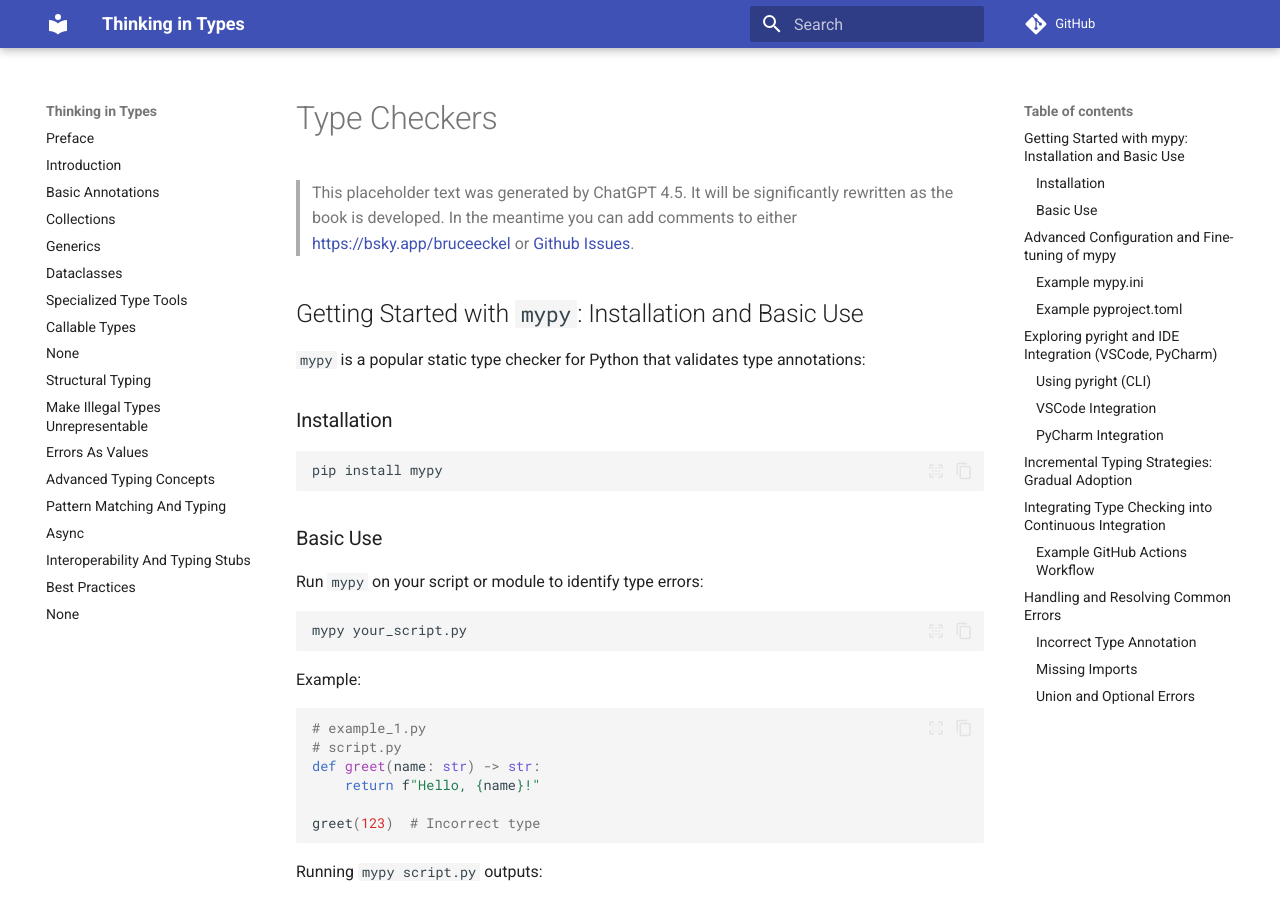
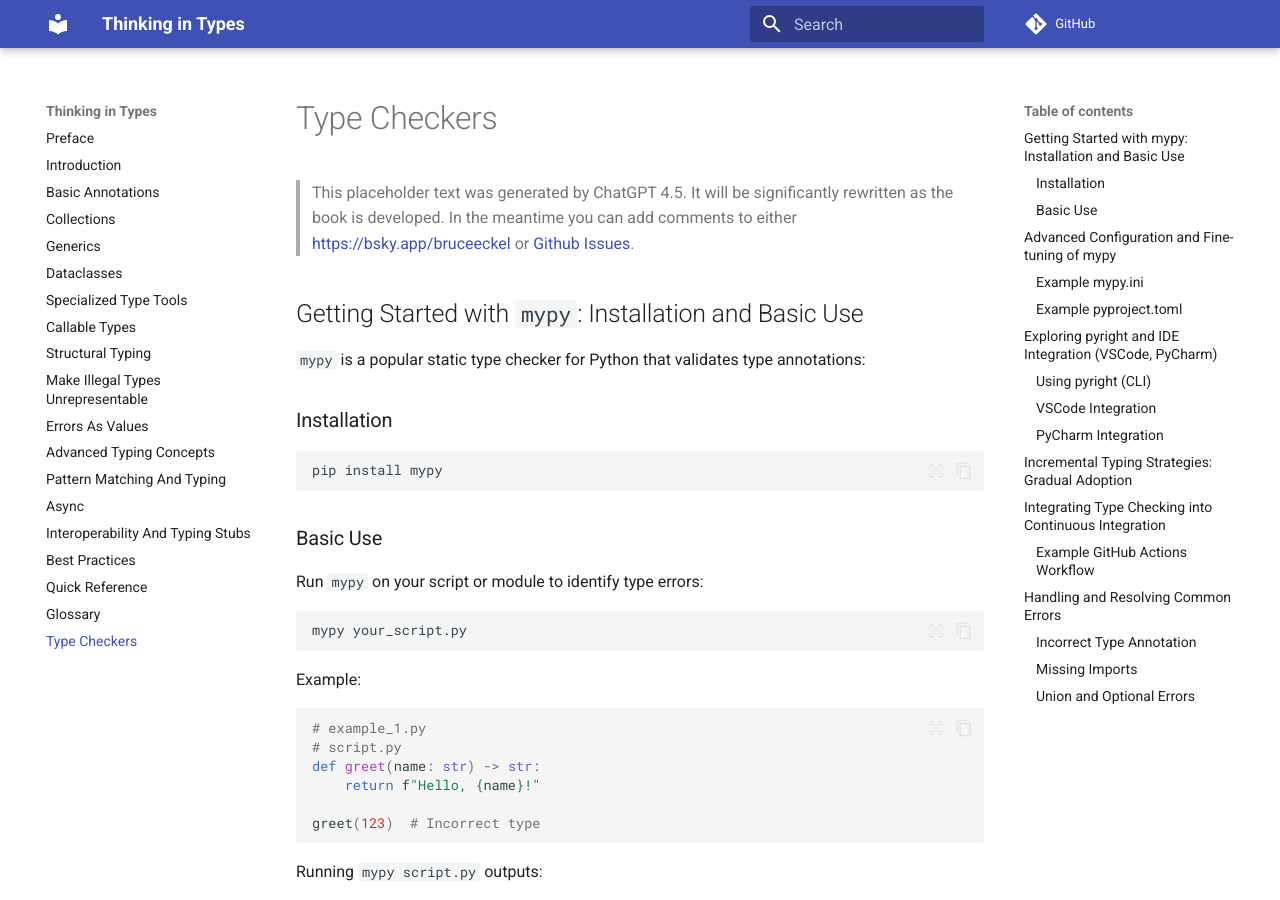
Before and after one commit to ThinkingInTypes/ThinkingInTypes.github.io, an MkDocs documentation site: the page built from Chapters/A3 Type_Checkers.md, in a window 1280 px wide and 900 px high. Built offline with MkDocs 1.6.1 and Material for MkDocs 9.7.7, drawn with Linux system fonts in a browser that asks for light colours; comment, search, counter and statistics services are not loaded.

```diff
--- a/mkdocs.yml
+++ b/mkdocs.yml
@@ -27,19 +27,20 @@ markdown_extensions:
 nav:
   - 01 Preface.md
   - 02 Introduction.md
-  - 03 Basic Annotations.md
+  - 03 Basic_Annotations.md
   - 04 Collections.md
   - 05 Generics.md
   - 06 Dataclasses.md
-  - 07 Specialized Type Tools.md
-  - 08 Callable Types.md
-  - 09 Tools And Techniques.md
-  - 10 Structural Typing.md
-  - 11 Make Illegal Types Unrepresentable.md
-  - 12 Errors As Values.md
-  - 13 Advanced Typing Concepts.md
-  - 14 Pattern Matching And Typing.md
-  - 15 Typing And Async Programming.md
-  - 16 Interoperability And Typing Stubs.md
-  - 17 Best Practices Patterns And AntiPatterns.md
-  - Appendices.md
+  - 07 Specialized_Type_Tools.md
+  - 08 Callable_Types.md
+  - 09 Structural_Typing.md
+  - 10 Make_Illegal_Types_Unrepresentable.md
+  - 11 Errors_As_Values.md
+  - 12 Advanced_Typing_Concepts.md
+  - 13 Pattern_Matching_And_Typing.md
+  - 14 Async.md
+  - 15 Interoperability_And_Typing_Stubs.md
+  - 16 Best_Practices.md
+  - A1 Quick_Reference.md
+  - A2 Glossary.md
+  - A3 Type_Checkers.md
```
Also changed, not shown: Chapters/03 Basic_Annotations.md (renamed from Chapters/03 Basic Annotations.md), Chapters/07 Specialized_Type_Tools.md (renamed from Chapters/07 Specialized Type Tools.md), Chapters/08 Callable_Types.md (renamed from Chapters/08 Callable Types.md), Chapters/09 Structural_Typing.md (renamed from Chapters/10 Structural Typing.md), Chapters/10 Make_Illegal_Types_Unrepresentable.md (renamed from Chapters/11 Make Illegal Types Unrepresentable.md), Chapters/11 Errors_As_Values.md (renamed from Chapters/12 Errors As Values.md), Chapters/12 Advanced_Typing_Concepts.md (renamed from Chapters/13 Advanced Typing Concepts.md), Chapters/13 Pattern_Matching_And_Typing.md (renamed from Chapters/14 Pattern Matching And Typing.md), Chapters/14 Async.md (renamed from Chapters/15 Typing And Async Programming.md), Chapters/15 Interoperability_And_Typing_Stubs.md (renamed from Chapters/16 Interoperability And Typing Stubs.md), Chapters/16 Best_Practices.md (renamed from Chapters/17 Best Practices Patterns And AntiPatterns.md), Chapters/A1 Quick_Reference.md (renamed from Chapters/A0 Quick Reference.md), Chapters/A2 Glossary.md (renamed from Chapters/A1 Glossary.md), Chapters/A3 Type_Checkers.md (renamed from Chapters/A09 Type Checkers.md).
